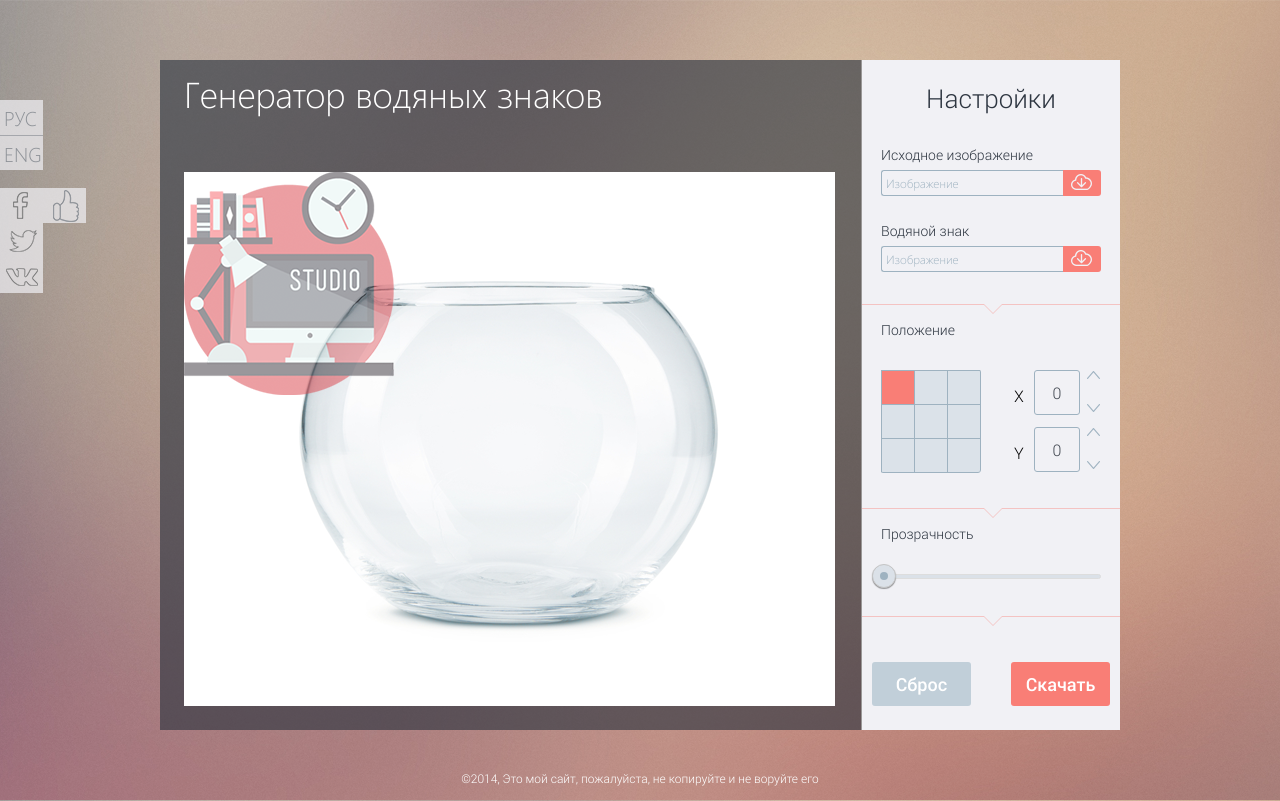
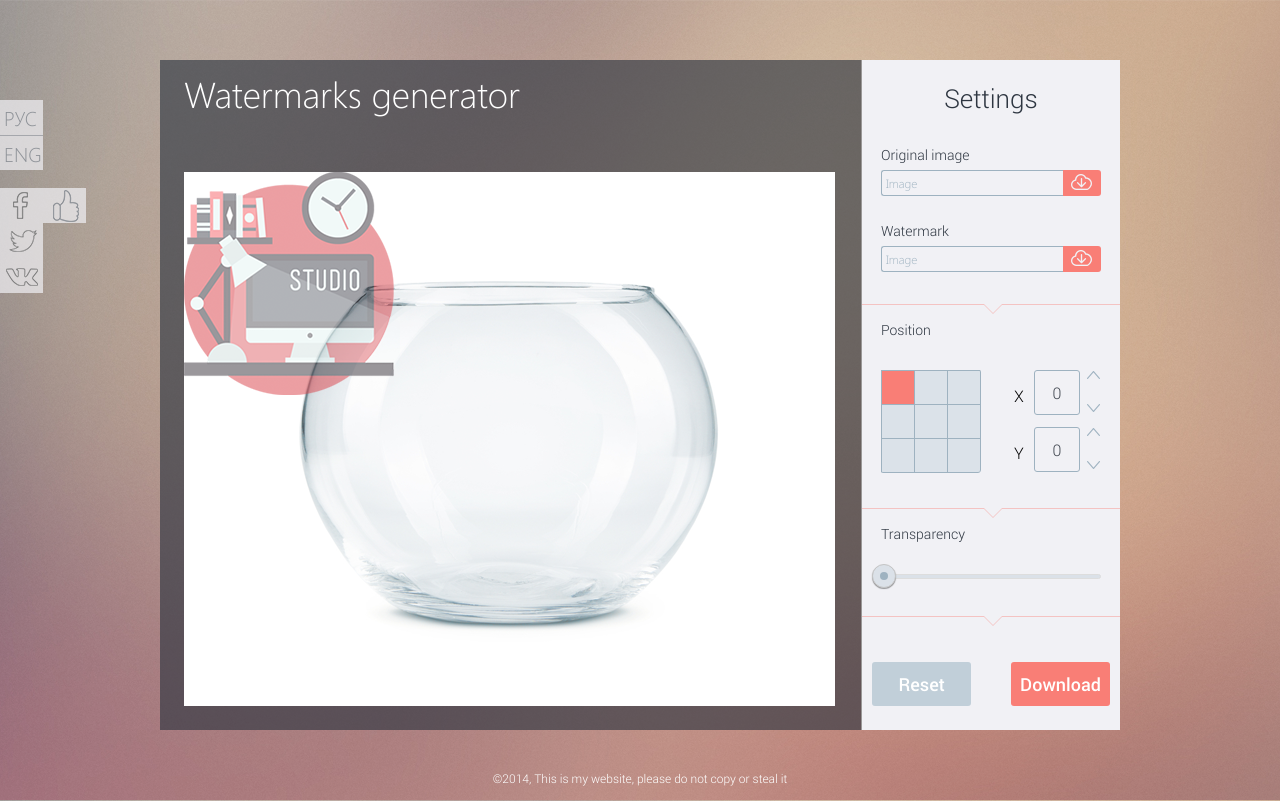
Before and after one commit to Azzazzelko/watermark, a website: page app/index.html in a window 1280 px wide. Both pictures are taken after a click on the item "ENG". Drawn offline with nearby package versions, Linux system fonts and the light colour scheme.

Commit message:
realized to test the language switching module

```diff
--- a/app/index.html
+++ b/app/index.html
@@ -14,7 +14,7 @@
             <div class="container">
                <div class="container-content">
                     <main class="content">
-                        <h1 class="title-content">
+                        <h1 class="title-content" data-lang="title">
                             Генератор водяных знаков
                         </h1>
                         <div class="container-img">
@@ -23,25 +23,25 @@
                         </div>
                     </main>
                     <aside class="sidebar">
-                        <h2 class="title-sidebar">
+                        <h2 class="title-sidebar" data-lang="sidebar-title">
                             Настройки
                         </h2>
                         <form action="" method="post">
                             <div class="container-form">
-                                <label for="background" class="label-sidebar-form">
+                                <label for="background" class="label-sidebar-form" data-lang="img-label">
                                     Исходное изображение
                                 </label>
                                 <div class="fileform">
-                                    <div class="fileformlabel">Изображение</div>
+                                    <div class="fileformlabel" data-lang="fake-input">Изображение</div>
                                     <div class="selectbutton"></div>
                                     <input id="background" type="file" name="files" class="upload">
                                     <input type="hidden" name="background" value="">
                                 </div>
-                                <label for="watermark" class="label-sidebar-form">
+                                <label for="watermark" class="label-sidebar-form" data-lang="water-label">
                                     Водяной знак
                                 </label>
                                 <div class="fileform">
-                                    <div class="fileformlabel">Изображение</div>
+                                    <div class="fileformlabel" data-lang="fake-input">Изображение</div>
                                     <div class="selectbutton"></div>
                                     <input id="watermark" type="file" name="files" data-name="" class=
                                     "upload">
@@ -49,7 +49,7 @@
                                 </div>
                             </div>
                             <div class="container-form">
-                                <div class="label-sidebar-form label-margin">
+                                <div class="label-sidebar-form label-margin" data-lang="position">
                                     Положение
                                 </div>
                                 <div class="container-settings">
@@ -84,15 +84,15 @@
 
                             </div>
                             <div class="container-form">
-                                <div class="label-sidebar-form label-margin">
+                                <div class="label-sidebar-form label-margin" data-lang="opacity">
                                     Прозрачность
                                 </div>
                                 <input type="hidden" name="opacity" id="opacity">
                                 <div id="slider" class="slider"></div>
                             </div>
                             <div class="container-button">
-                                <input type="button" value="Сброс" class="button-sidebar reset">
-                                <a href="htmldoc.html" download class="button-sidebar download">Скачать</a>
+                                <input type="button" value="Сброс" class="button-sidebar reset" data-lang="reset">
+                                <a href="htmldoc.html" download class="button-sidebar download" data-lang="download">Скачать</a>
                             </div>
                         </form>
                     </aside>
@@ -116,7 +116,7 @@
             </div>
         </div>
         <footer class="footer">
-                <div class="copy">
+                <div class="copy" data-lang="copy">
                     &copy;2014, Это мой сайт, пожалуйста, не копируйте и не воруйте его
                 </div>
         </footer>
@@ -127,6 +127,7 @@
     <script src="js/libs/jquery.ui.widget.js"></script>
     <script src="js/libs/jquery.iframe-transport.js"></script>
     <script src="js/libs/jquery.fileupload.js"></script>
+    <script type="text/javascript" src="js/lang/lang.js"></script>
 
 	<script type="text/javascript" src="js/main.js"></script>
     <script type="text/javascript" src="js/upload.js"></script>
--- /dev/null
+++ b/app/js/lang/lang.js
@@ -0,0 +1,49 @@
+var lang = (function(){
+	var init = function(){
+		setUpListeners();
+	};
+
+	var setUpListeners = function(){
+		$(".languages-ru").on("click", function(){
+			getJson('js/lang/langRu.json');
+		});
+
+		$(".languages-eng").on("click", function(){
+			getJson('js/lang/langEng.json');
+		});
+	}
+
+	function getJson(path){
+		$.getJSON(path, function(data){
+			changeLang(data);
+		});
+	};
+
+	function changeLang(data){
+	  var currentLang = data,
+	      langItems = $("[data-lang]");
+
+	  langItems.each(function(){
+	    var $this = $(this);
+
+	    $.each(currentLang, function(key, value){
+	      if ( $this.attr("data-lang") == key ){
+	        $this.html(value);
+	      }
+
+	      if ( $this.attr("data-lang") == key && $this.hasClass('reset') ){
+	      	$this.val(value);
+	      }
+	    });
+	  });
+	};
+
+	return {
+		init:init
+	}
+
+}());
+
+$(document).ready(function(){
+	lang.init();
+});
--- /dev/null
+++ b/app/js/lang/langEng.json
@@ -0,0 +1,12 @@
+{
+	"title" : "Watermarks generator",
+	"sidebar-title" : "Settings",
+	"img-label" : "Original image",
+	"water-label" : "Watermark",
+	"fake-input" : "Image",
+	"position" : "Position",
+	"opacity" : "Transparency",
+	"copy" : "&copy;2014, This is my website, please do not copy or steal it",
+	"download" : "Download",
+	"reset" : "Reset"
+}
```
Also changed, not shown: app/js/lang/langRu.json (added, +12 -0 lines).
